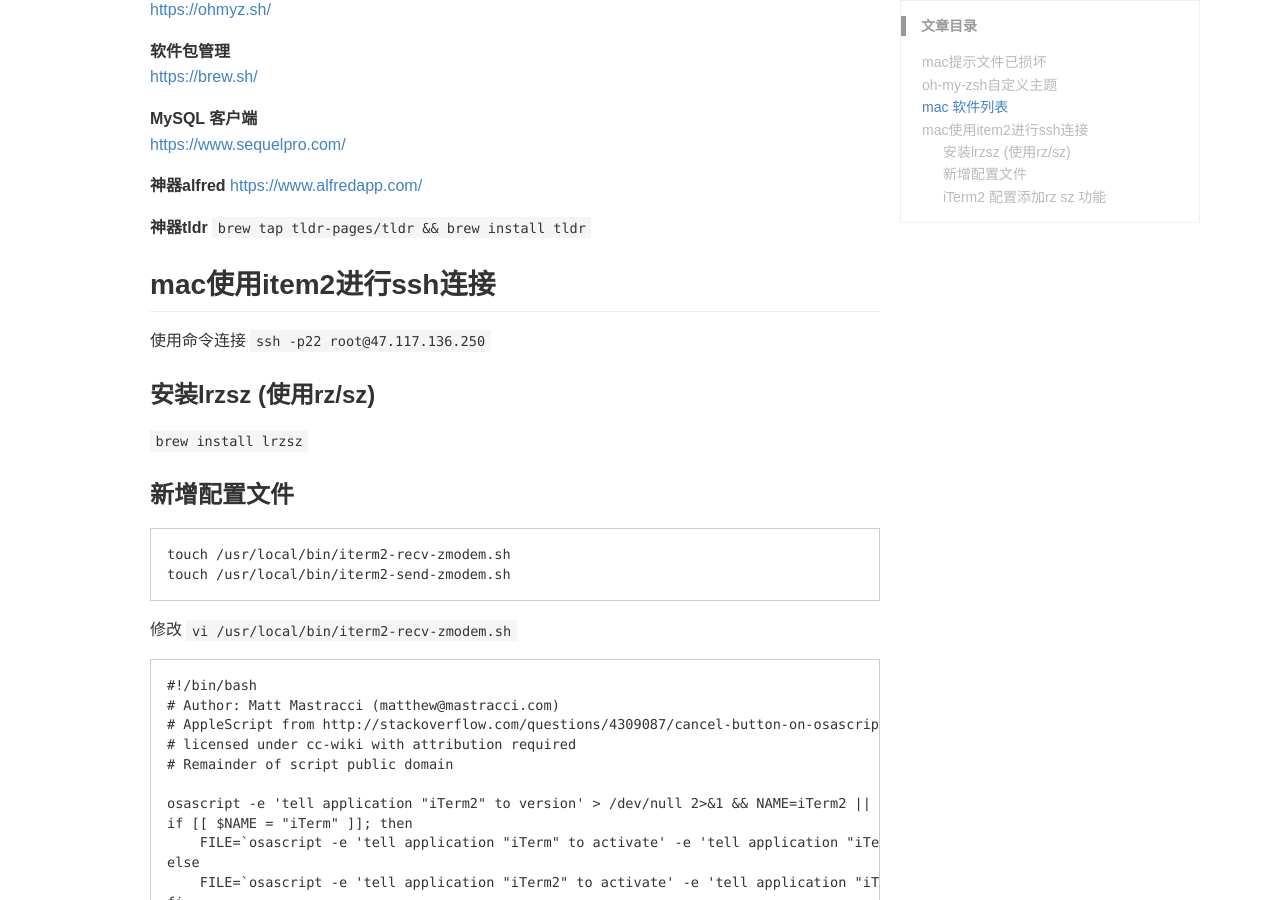
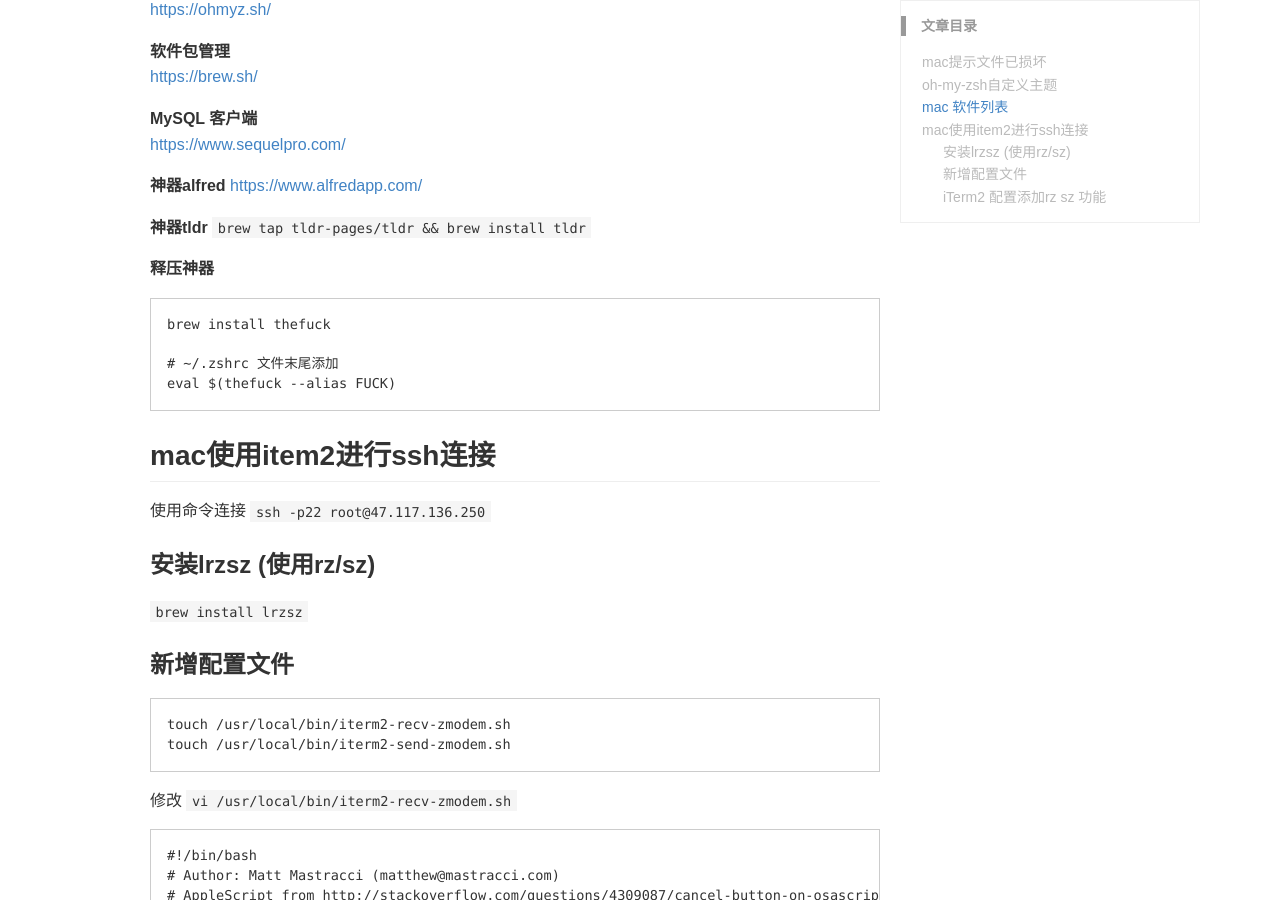
Before and after one commit to Lewinz/lewinz.github.io, a Jekyll site: the page built from _wiki/mac-some-config.md, in a window 1280 px wide and 900 px high, scrolled down 834 px. Built offline with Jekyll 4.4.1, drawn with Linux system fonts in a browser that asks for light colours; some web fonts are replaced; comment, search, counter and statistics services are not loaded; a style sheet for code colours, icons or effects is not loaded.

Commit message:
update brew thefuck

````diff
--- a/_wiki/mac-some-config.md
+++ b/_wiki/mac-some-config.md
@@ -39,6 +39,13 @@ keywords: Mac, 配置
 **神器tldr**
 `brew tap tldr-pages/tldr && brew install tldr`
 
+**释压神器**
+``` sh
+brew install thefuck
+
+# ~/.zshrc 文件末尾添加
+eval $(thefuck --alias FUCK)
+```
 ## mac使用item2进行ssh连接
 使用命令连接
 `ssh -p22 root@47.117.136.250`
````
